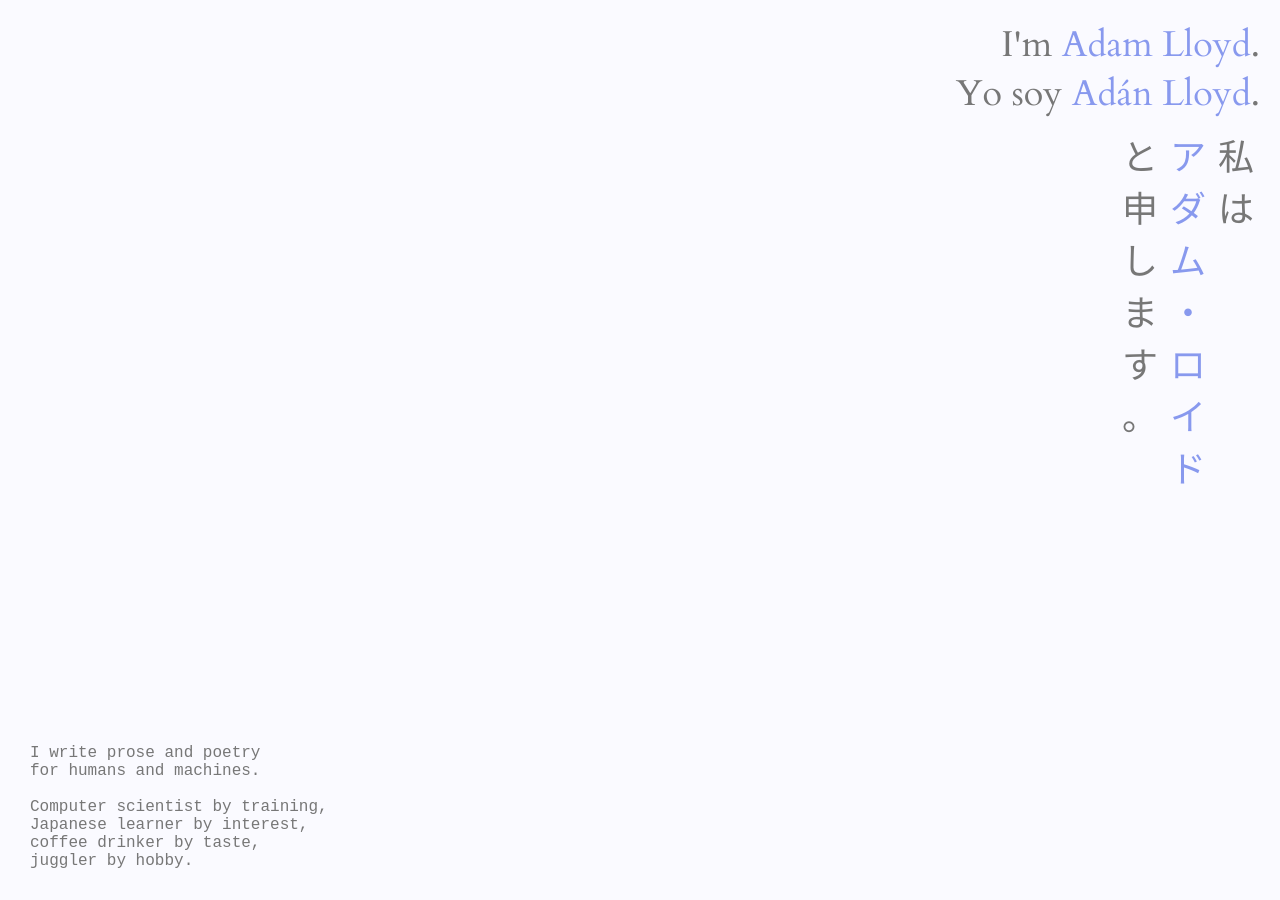
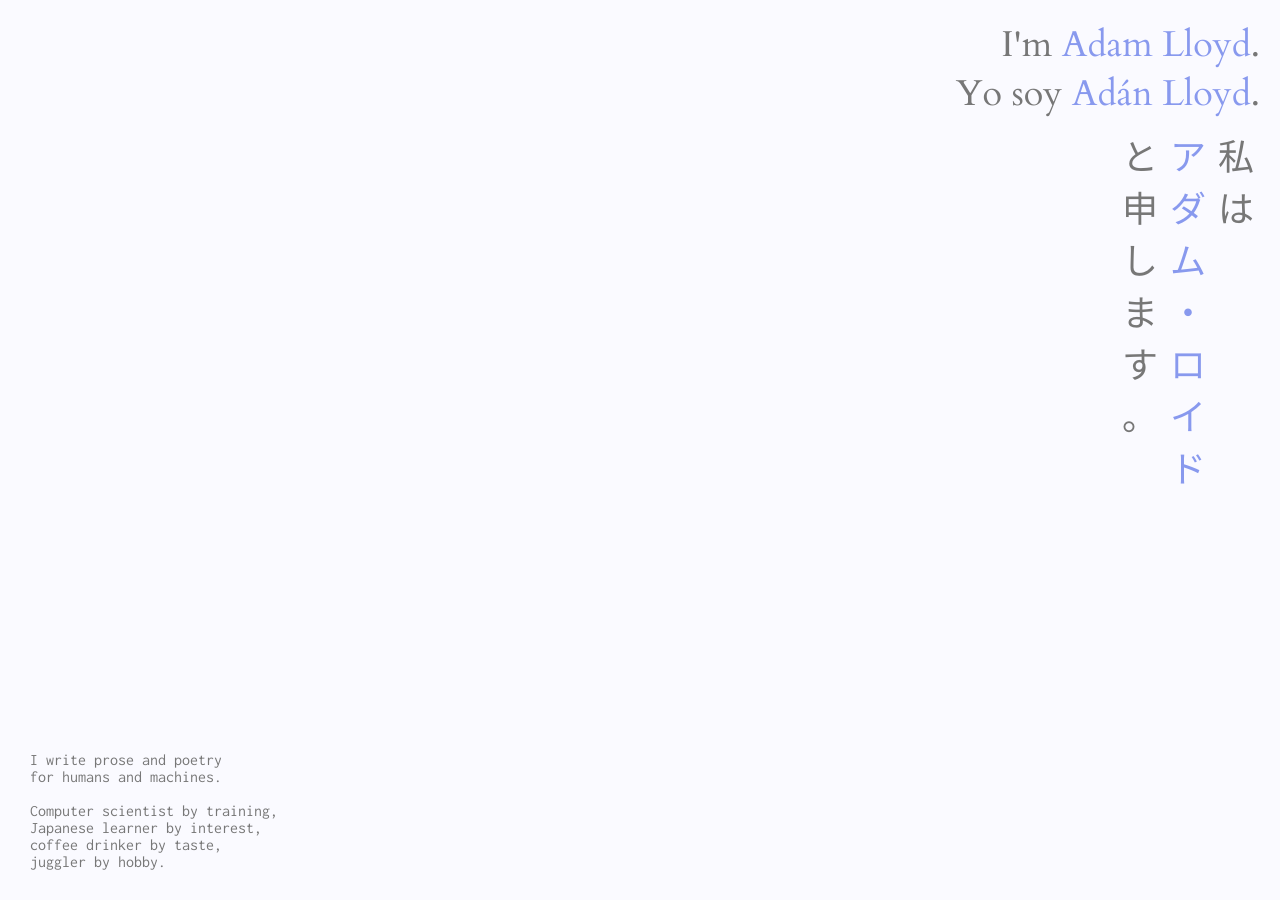
Before and after one commit to alloy-d/alloy-d.github.com, a Jekyll site: the page index.html, which Jekyll copies as it is, in a window 1280 px wide. Built offline with Jekyll 4.4.1, drawn with Linux system fonts in a browser that asks for light colours.

Commit message:
Google-hosted Inconsolata for the web <3

```diff
--- a/css/basic.css
+++ b/css/basic.css
@@ -1,4 +1,5 @@
 @import url("http://fonts.googleapis.com/css?family=Cardo");
+@import url("http://fonts.googleapis.com/css?family=Inconsolata");
 
 header, aside, footer, nav, section, article {
     display: block;
```
